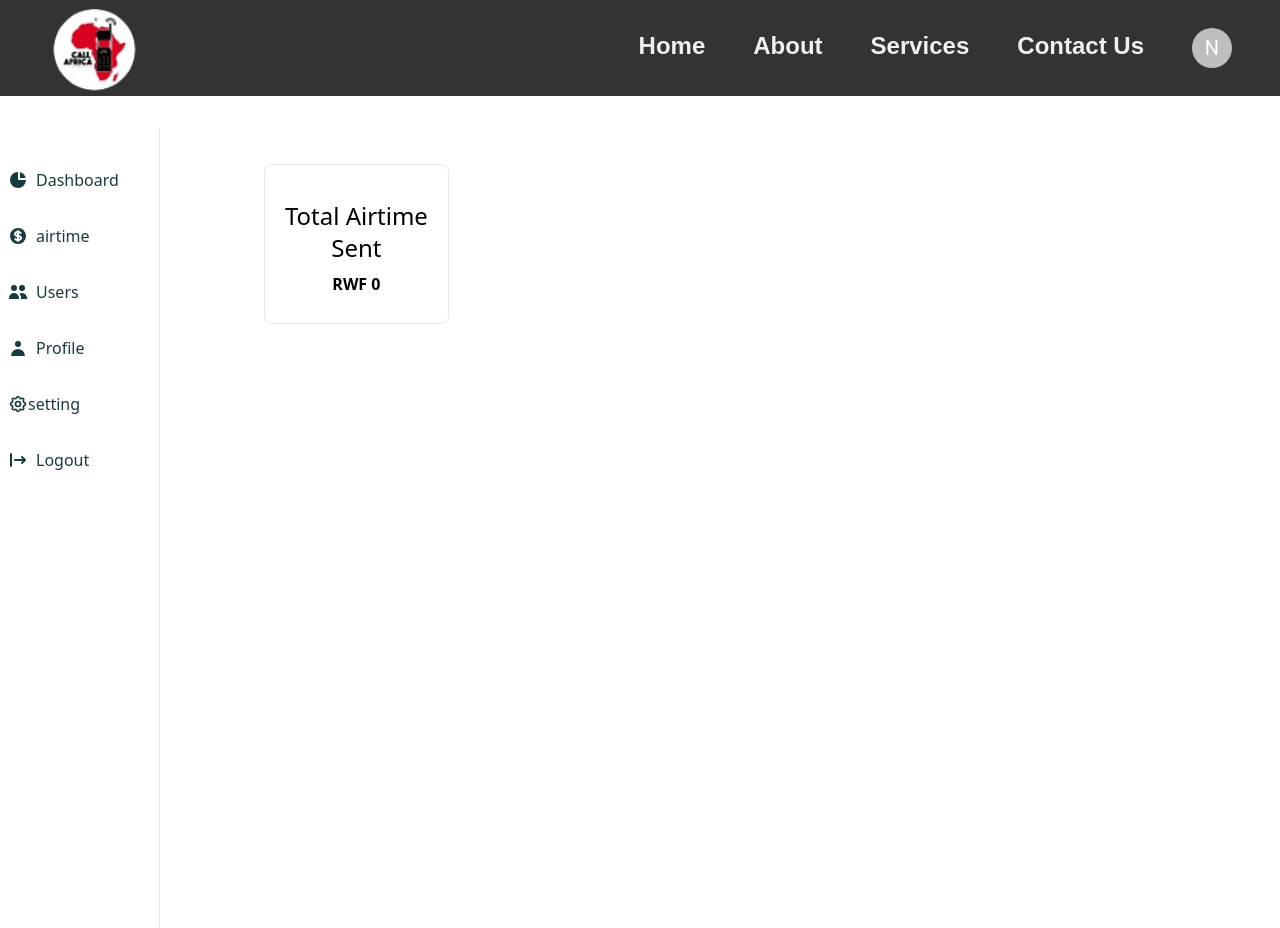
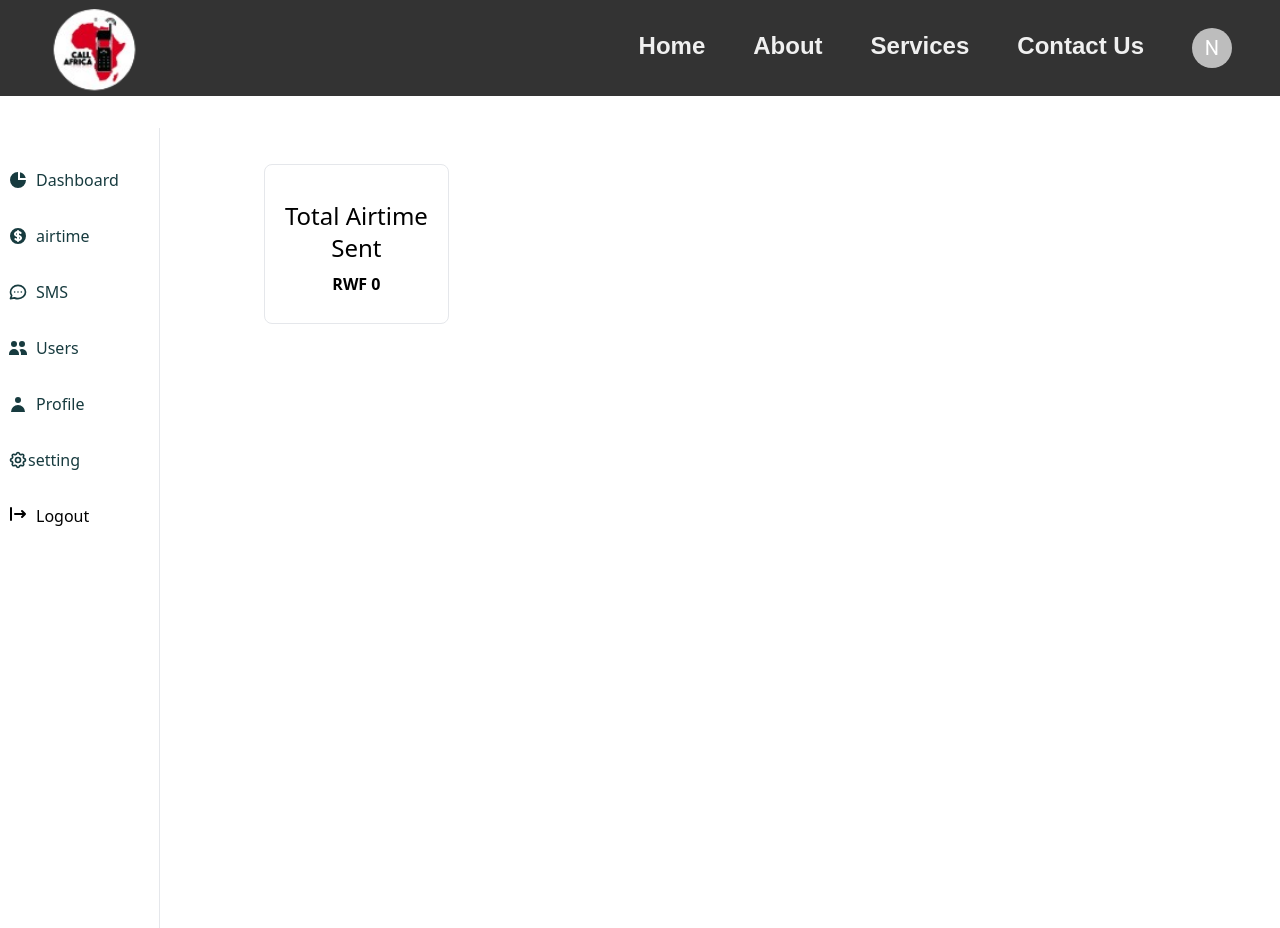
Before and after one commit to innovixCON/airtime-payment-client, a React (Create React App) app: page /dashboard in a window 1280 px wide. Built offline with nearby package versions, Linux system fonts and the light colour scheme; no server answers; sample sign-in values are in the browser's storage.

Commit message:
user button

```diff
--- a/src/components/Sidebar.jsx
+++ b/src/components/Sidebar.jsx
@@ -1,34 +1,32 @@
 import React, { useState, useEffect } from "react";
-import {
-  ChartPieIcon,
-  LogoutIcon,
-  UserIcon,
-  UsersIcon,
-  CurrencyDollarIcon,
-} from "@heroicons/react/solid";
-import { CogIcon } from "@heroicons/react/outline";
+import { ChartPieIcon, LogoutIcon, UserIcon, UsersIcon, CurrencyDollarIcon } from "@heroicons/react/solid";
+import { CogIcon, ChatIcon } from "@heroicons/react/outline";
 import SideNavLink from "./SideNavLink";
 import { useNavigate } from "react-router-dom";
 import useAuthStore from "./hooks/UseAuthStore";
 
 const Sidebar = ({ style, toggle }) => {
   const [togglei, setTogglei] = useState(false);
-  const navigate = useNavigate()
-  useEffect(() => {}, [togglei]);
-  const {setAuthStatus ,setAuthProfile} = useAuthStore();
+  const navigate = useNavigate();
+  useEffect(() => { }, [togglei]);
+  const { setAuthStatus, setAuthProfile, AuthProfile } = useAuthStore();
+  const [showLogoutConfirm, setShowLogoutConfirm] = useState(false);
 
   const handleLogout = () => {
+    if (showLogoutConfirm) {
       setAuthStatus(false);
       localStorage.removeItem("UserData");
       localStorage.removeItem("AuthToken");
       setAuthProfile({});
       navigate("/");
       window.location.reload();
+    } else {
+      setShowLogoutConfirm(true);
+    }
   };
+
   return (
-    <div
-      className={`${style} flex-col fixed h-[100%] pt-[3vh] lg:pt-[5vh] bg-white border-r p-2`}
-    >
+    <div className={`${style} flex-col fixed h-[100%] pt-[3vh] lg:pt-[5vh] bg-white border-r p-2`}>
       <div className="list-none pr-8">
         <SideNavLink onClick={toggle} name="Dashboard" to="/dashboard/">
           <ChartPieIcon className="w-5 mr-2 " />
@@ -36,26 +34,47 @@ const Sidebar = ({ style, toggle }) => {
         <SideNavLink onClick={toggle} name="airtime" to="/dashboard/airtime">
           <CurrencyDollarIcon className="w-5 mr-2" />
         </SideNavLink>
-        {/* <SideNavLink
-          onClick={toggle}
-          name="payment"
-          to="/dashboard/payment"
-        >
-          <CurrencyDollarIcon  className="w-5 mr-2 " />
-        </SideNavLink> */}
+        <SideNavLink onClick={toggle} name="SMS" to="/dashboard/sms">
+          <ChatIcon className="w-5 mr-2" />
+        </SideNavLink>
+        {AuthProfile && AuthProfile.role !== "client" && (
           <SideNavLink onClick={toggle} name="Users" to="/dashboard/users">
             <UsersIcon className="w-5 mr-2 " />
           </SideNavLink>
+        )}
         <SideNavLink onClick={toggle} name="Profile" to="/dashboard/profile">
           <UserIcon className="w-5 mr-2 " />
         </SideNavLink>
         <SideNavLink to="/dashboard/settings" name="setting">
           <CogIcon className="w-5 hover:text-primary " onClick={toggle} />
         </SideNavLink>
-        <SideNavLink onClick={handleLogout} name="Logout" to="/logout">
+        <button onClick={handleLogout} name="Logout" to="" className=" flex flex-row ">
           <LogoutIcon className="w-5 mr-2 " />
-        </SideNavLink>
+          Logout
+        </button>
       </div>
+
+      {showLogoutConfirm && (
+        <div className="fixed top-0 left-0 w-full h-full bg-black bg-opacity-50 flex justify-center items-center z-50">
+          <div className="bg-white p-6 rounded-lg shadow-lg">
+            <h2 className="text-2xl font-bold mb-4 text-black">Are you sure you want to log out?</h2>
+            <div className="flex justify-end">
+              <button
+                className="bg-red-500 hover:bg-red-600 text-white px-4 py-2 rounded-md mr-2"
+                onClick={handleLogout}
+              >
+                Yes
+              </button>
+              <button
+                className="bg-gray-300 hover:bg-gray-400 text-gray-700 px-4 py-2 rounded-md"
+                onClick={() => setShowLogoutConfirm(false)}
+              >
+                No
+              </button>
+            </div>
+          </div>
+        </div>
+      )}
     </div>
   );
 };
```
Lines whose indentation alone changed are shown as unchanged.
